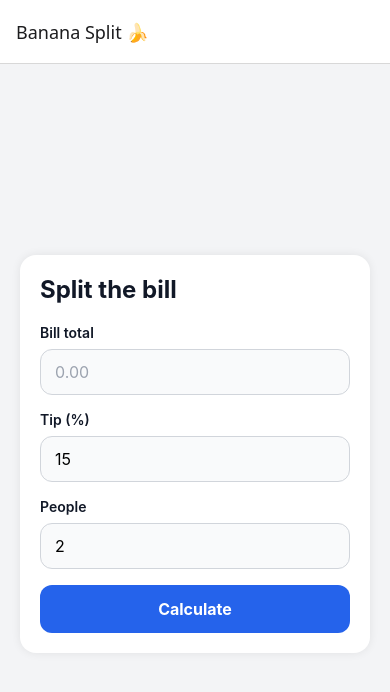
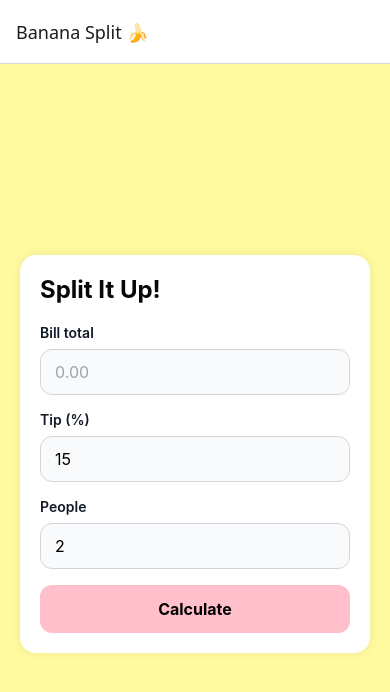
Before and after one commit to mercury308/banana-split, a React Native app: screen /Home in a window 390 px wide. Shown: the top 692 px of the page. Built offline with nearby package versions, Linux system fonts and the light colour scheme.

Commit message:
feat: update HomeScreen styles and title for improved UI

```diff
--- a/src/screens/HomeScreen.tsx
+++ b/src/screens/HomeScreen.tsx
@@ -51,7 +51,7 @@ export const HomeScreen = ({ navigation }: HomeScreenProps) => {
   return (
     <ScrollView contentContainerStyle={styles.container}>
       <View style={styles.card}>
-        <Text style={styles.title}>Split the bill</Text>
+        <Text style={styles.title}>Split It Up!</Text>
 
         <InputField
           label="Bill total"
@@ -89,7 +89,7 @@ const styles = StyleSheet.create({
   container: {
     flexGrow: 1,
     justifyContent: 'center',
-    backgroundColor: '#F3F4F6',
+    backgroundColor: '#FFFAA0',
     padding: 20,
   },
   card: {
@@ -105,16 +105,16 @@ const styles = StyleSheet.create({
     fontSize: 24,
     fontWeight: '700',
     marginBottom: 20,
-    color: '#111827',
+    color: '#080707',
   },
   button: {
-    backgroundColor: '#2563EB',
+    backgroundColor: '#ffc0cb',
     paddingVertical: 14,
     borderRadius: 12,
     alignItems: 'center',
   },
   buttonText: {
-    color: '#FFFFFF',
+    color: '#000000',
     fontSize: 16,
     fontWeight: '700',
   },
```
